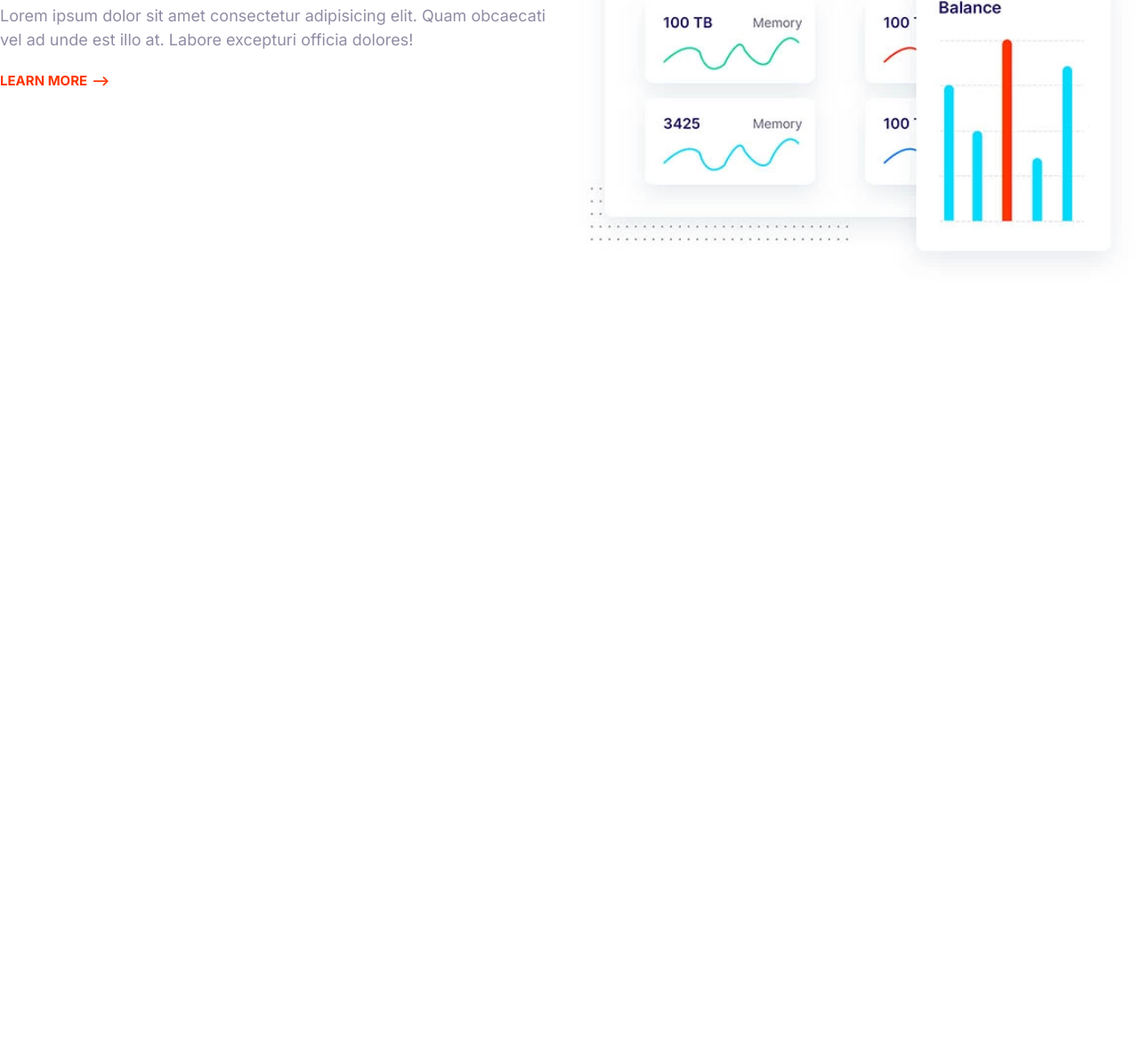
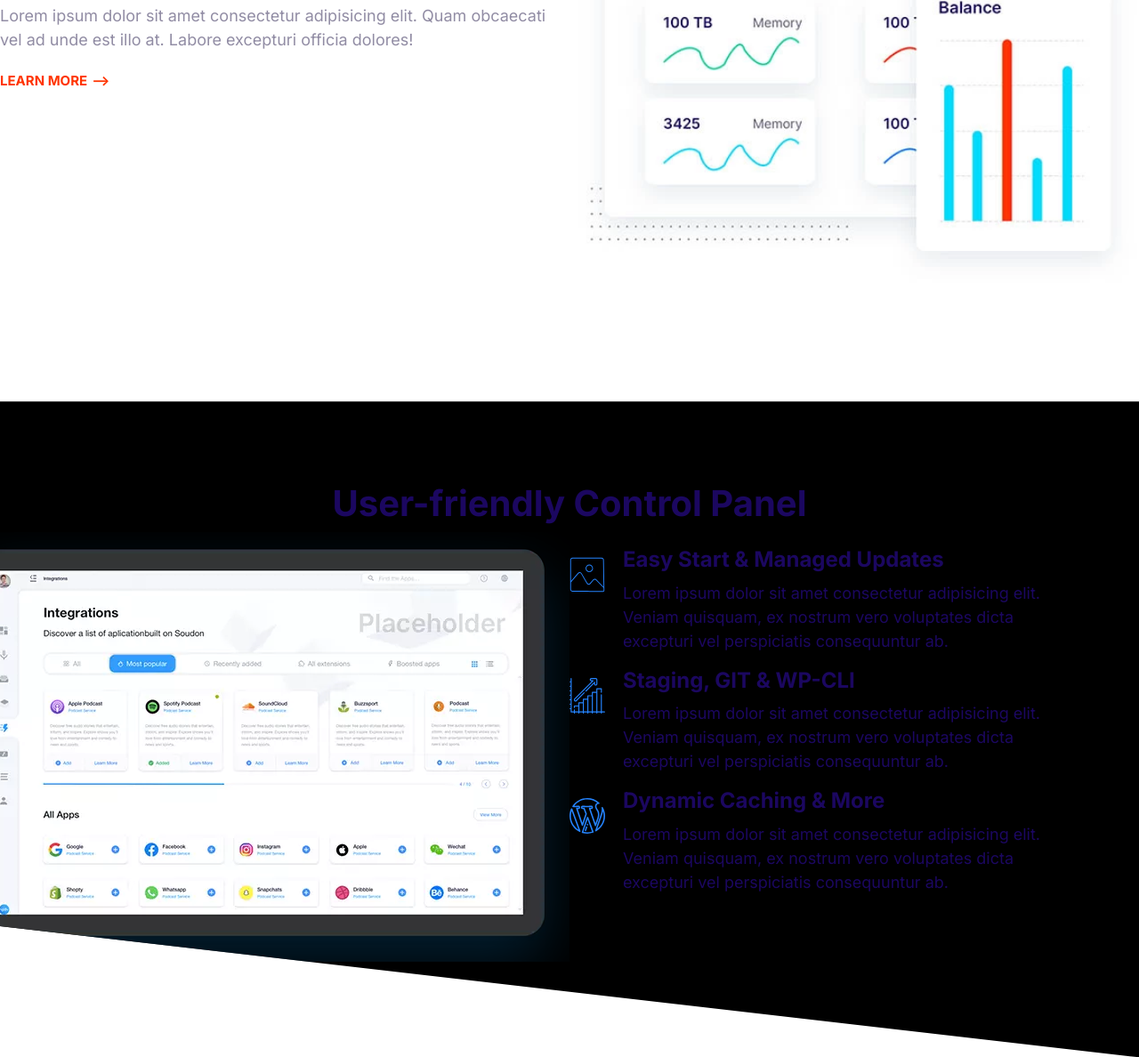
Before and after one commit to jaishankarg24/CloudNet, a plain HTML site: page index.html in a window 1280 px wide. Shown: the part 5123-6311 px from the top of the page at 89% size. Before the commit the page ends 5574 px from the top, so only its background shows below. Drawn offline with Linux system fonts and the light colour scheme.

Commit message:
Showcase Block

```diff
--- a/css/styles.css
+++ b/css/styles.css
@@ -776,3 +776,23 @@ a {
     order: 2;
   }
 }
+
+/* Showcase Block */
+.block-showcase__image > img {
+  width: 100%;
+}
+
+@media screen and (min-width: 768px) {
+  .block-showcase .grid {
+    grid-template-columns: 50% 50%;
+  }
+
+  .block-showcase__image {
+    justify-self: end;
+  }
+
+  .block-showcase__image > img {
+    width: auto;
+    max-width: 700px;
+  }
+}
--- a/index.html
+++ b/index.html
@@ -359,6 +359,79 @@
         <img class="feature__image" src="images/easy@2x.jpg" alt="" />
       </picture>
     </article>
+
+    <section class="block block--dark block--skewed-right block-showcase">
+      <header class="block__header">
+        <h2>User-friendly Control Panel</h2>
+      </header>
+      <div class="container grid grid--1x2">
+        <picture class="block-showcase__image">
+          <source
+            type="image/webp"
+            srcset="images/ipad.webp 1x, images/ipad@2x.webp 2x"
+          />
+          <source
+            type="image/png"
+            srcset="images/ipad.png 1x, images/ipad@2x.png 2x"
+          />
+          <img src="images/ipad.png" alt="" />
+        </picture>
+        <ul class="list">
+          <li>
+            <div class="media">
+              <div class="media__image">
+                <svg class="icon icon--primary">
+                  <use xlink:href="images/sprite.svg#snap"></use>
+                </svg>
+              </div>
+              <div class="media__body">
+                <h3 class="media__title">Easy Start & Managed Updates</h3>
+                <p>
+                  Lorem ipsum dolor sit amet consectetur adipisicing elit.
+                  Veniam quisquam, ex nostrum vero voluptates dicta excepturi
+                  vel perspiciatis consequuntur ab.
+                </p>
+              </div>
+            </div>
+          </li>
+          <li>
+            <div class="media">
+              <div class="media__image">
+                <svg class="icon icon--primary">
+                  <use xlink:href="images/sprite.svg#growth"></use>
+                </svg>
+              </div>
+              <div class="media__body">
+                <h3 class="media__title">Staging, GIT & WP-CLI</h3>
+                <p>
+                  Lorem ipsum dolor sit amet consectetur adipisicing elit.
+                  Veniam quisquam, ex nostrum vero voluptates dicta excepturi
+                  vel perspiciatis consequuntur ab.
+                </p>
+              </div>
+            </div>
+          </li>
+          <li>
+            <div class="media">
+              <div class="media__image">
+                <svg class="icon icon--primary">
+                  <use xlink:href="images/sprite.svg#wordpress"></use>
+                </svg>
+              </div>
+              <div class="media__body">
+                <h3 class="media__title">Dynamic Caching & More</h3>
+                <p>
+                  Lorem ipsum dolor sit amet consectetur adipisicing elit.
+                  Veniam quisquam, ex nostrum vero voluptates dicta excepturi
+                  vel perspiciatis consequuntur ab.
+                </p>
+              </div>
+            </div>
+          </li>
+        </ul>
+      </div>
+    </section>
+
     <script src="js/main.js"></script>
   </body>
 </html>
```
Also changed, not shown: components/block-showcase.html (added, +71 -0 lines), images/ipad.png (added), images/ipad.webp (added), images/ipad@2x.png (added), images/ipad@2x.webp (added).
